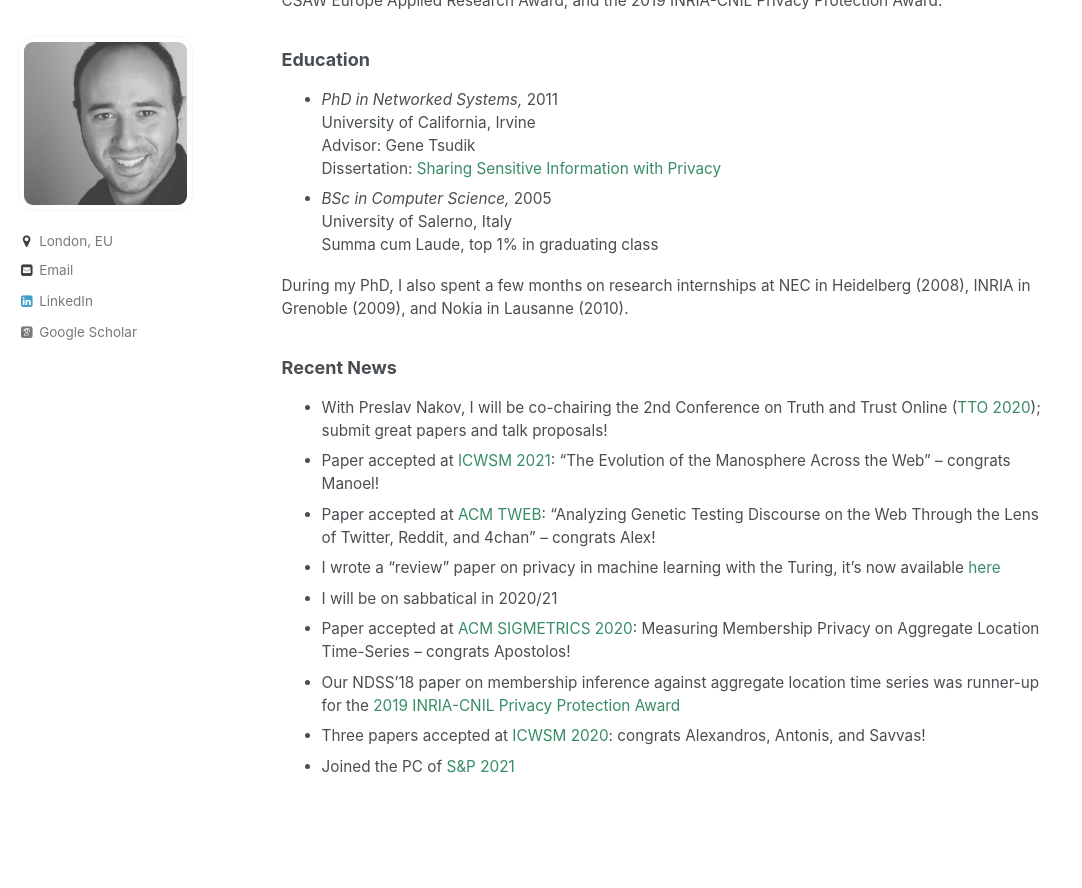
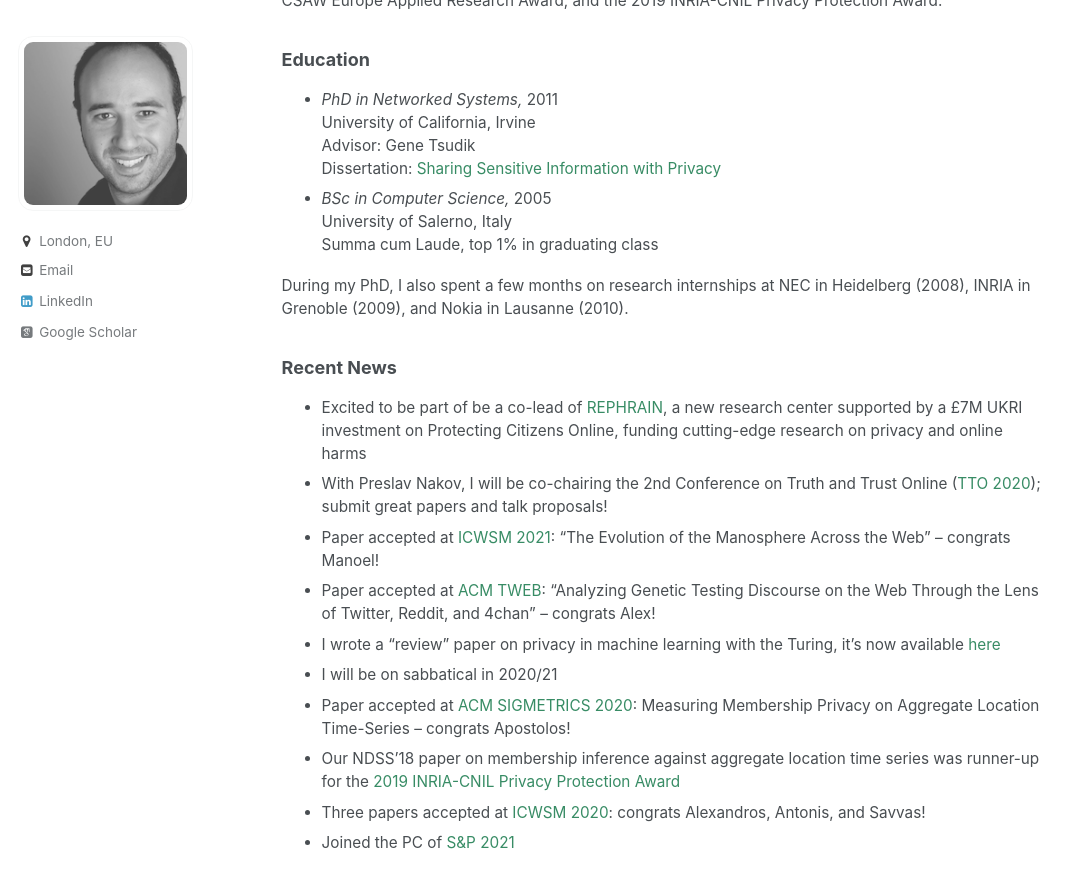
Before and after one commit to emidec/emidec.github.io, a Jekyll site: the page built from _pages/about.md, in a window 1280 px wide and 900 px high, scrolled down 555 px. Shown: the top 888 px of the window, without its empty margins (0-1082 px from the left). Built offline with Jekyll 4.4.1, drawn with Linux system fonts in a browser that asks for light colours; some web fonts are replaced; before the commit the page ends 1379 px from its top, so only the background shows below that.

Commit message:
Update about.md

```diff
--- a/_pages/about.md
+++ b/_pages/about.md
@@ -28,6 +28,7 @@ During my PhD, I also spent a few months on research internships at NEC in Heide
 <!--For a list of recent papers on machine learning and privacy, please see (https://emilianodc.com/privacyML) https://emilianodc.com/idrama-->
 
 ### Recent News
+- Excited to be part of be a co-lead of [REPHRAIN](https://www.rephrain.ac.uk/), a new research center supported by a £7M UKRI investment on Protecting Citizens Online, funding cutting-edge research on privacy and online harms
 -	With Preslav Nakov, I will be co-chairing the 2nd Conference on Truth and Trust Online ([TTO 2020](http://truthandtrustonline.com/)); submit great papers and talk proposals!
 -	Paper accepted at [ICWSM 2021](https://www.icwsm.org/): "The Evolution of the Manosphere Across the Web" &ndash; congrats Manoel!
 -	Paper accepted at [ACM TWEB](https://dl.acm.org/journal/tweb): "Analyzing Genetic Testing Discourse on the Web Through the Lens of Twitter, Reddit, and 4chan" &ndash; congrats Alex!
```
